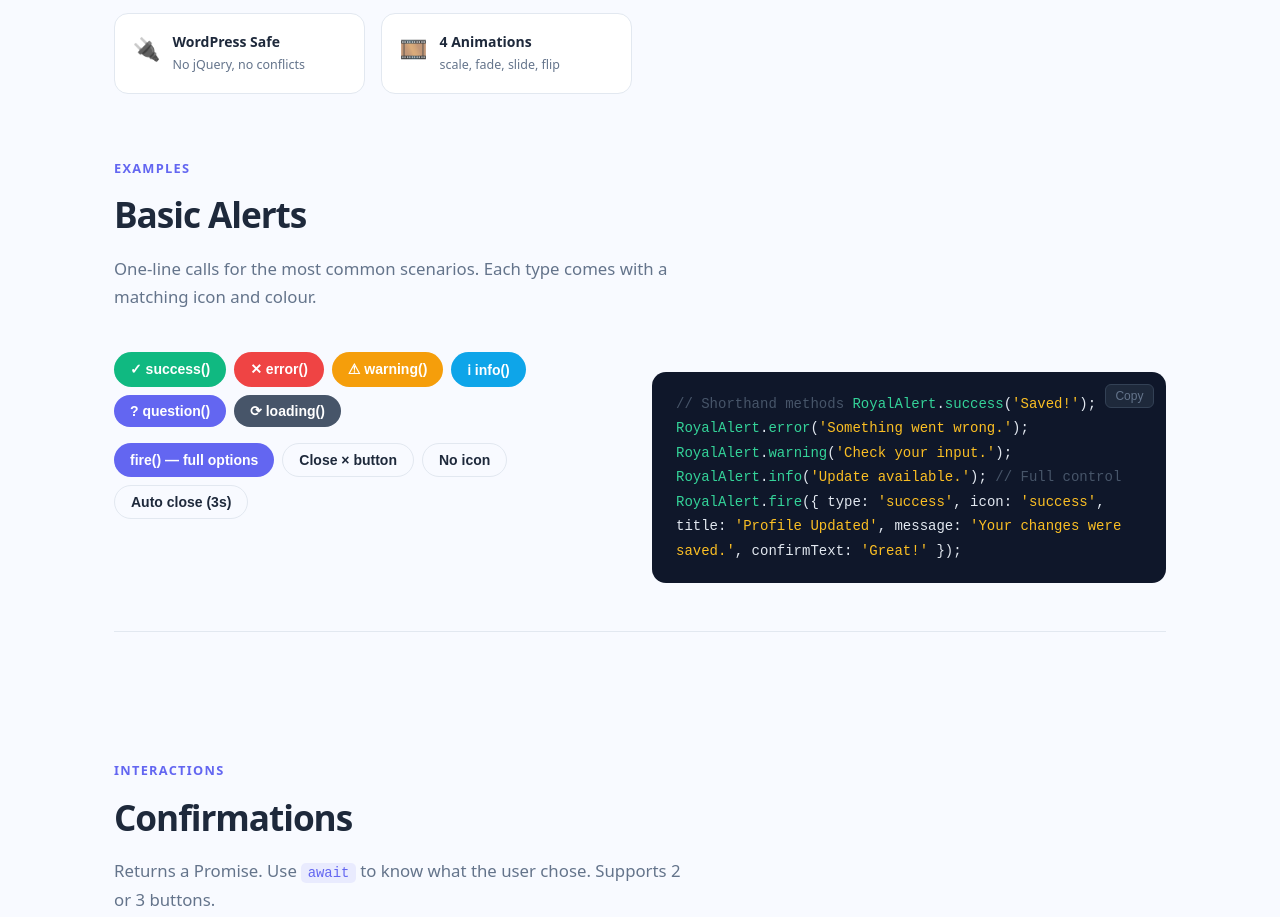
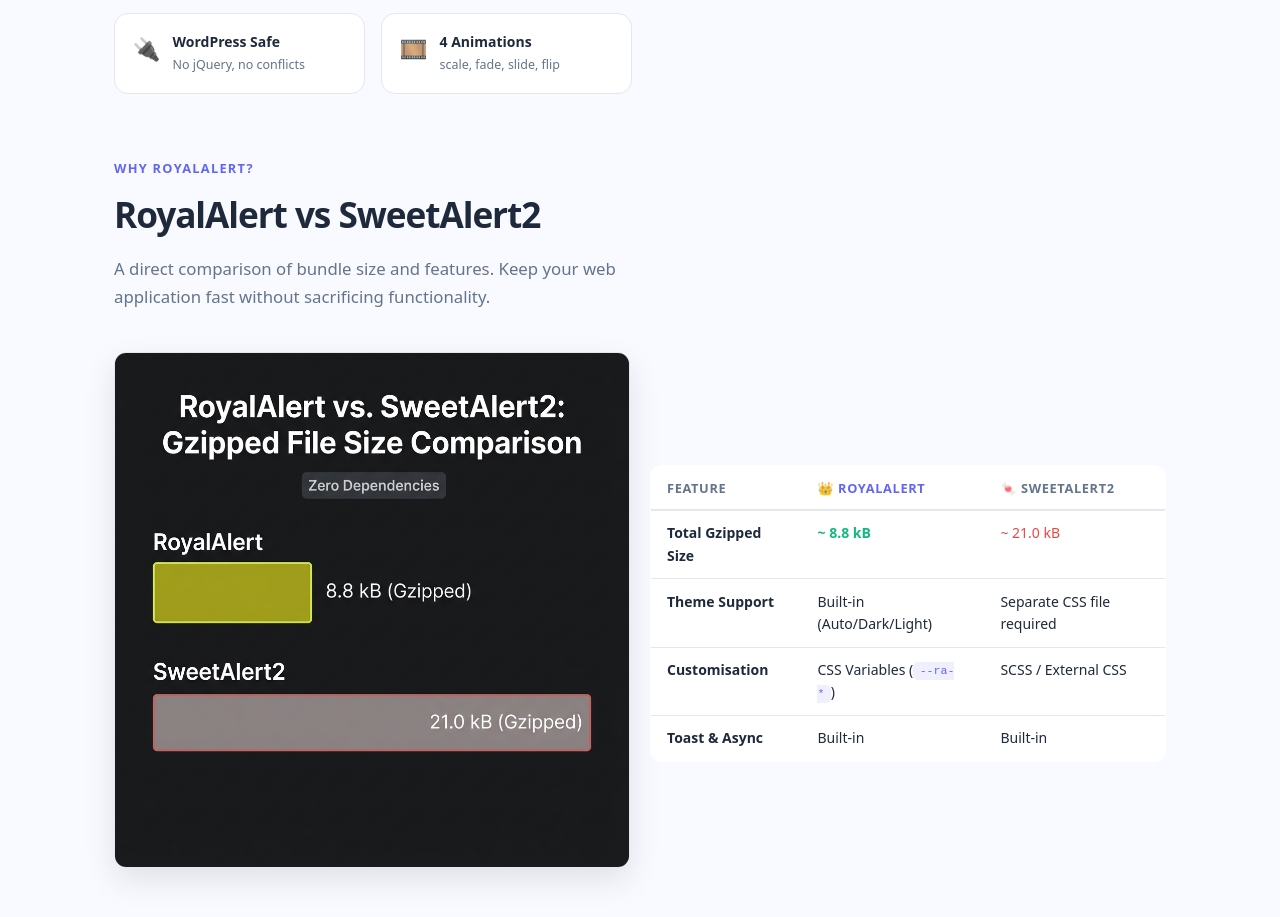
Before and after one commit to Royal-Technologies/RoyalAlert, a website built with Vite: page demo/index.html in a window 1280 px wide. Shown: the part 1200-2117 px from the top of the page. Built offline with nearby package versions, Linux system fonts and the light colour scheme.

Commit message:
feat: add size comparison chart and table to demo and README

```diff
--- a/demo/index.html
+++ b/demo/index.html
@@ -541,6 +541,52 @@
     </div>
 </div>
 
+<!-- ══ COMPARISON ═════════════════════════════════════════ -->
+<section class="section" id="comparison">
+    <div class="section-label">Why RoyalAlert?</div>
+    <h2 class="section-title">RoyalAlert vs SweetAlert2</h2>
+    <p class="section-desc">A direct comparison of bundle size and features. Keep your web application fast without sacrificing functionality.</p>
+
+    <div class="grid-2" style="align-items: center; margin-bottom: 2rem;">
+        <div>
+            <img src="../assets/size-comparison.jpg" alt="Size Comparison" style="width:100%; border-radius:12px; border:1px solid var(--c-border); box-shadow: 0 12px 32px rgba(0,0,0,.1);">
+        </div>
+        <div>
+            <table class="config-table" style="background:var(--c-card); border-radius:12px; overflow:hidden; border:1px solid var(--c-border);">
+                <thead>
+                    <tr>
+                        <th>Feature</th>
+                        <th style="color:var(--c-primary)">👑 RoyalAlert</th>
+                        <th>🍬 SweetAlert2</th>
+                    </tr>
+                </thead>
+                <tbody>
+                    <tr>
+                        <td><strong>Total Gzipped Size</strong></td>
+                        <td style="color:#10b981; font-weight:700">~ 8.8 kB</td>
+                        <td style="color:#ef4444">~ 21.0 kB</td>
+                    </tr>
+                    <tr>
+                        <td><strong>Theme Support</strong></td>
+                        <td>Built-in (Auto/Dark/Light)</td>
+                        <td>Separate CSS file required</td>
+                    </tr>
+                    <tr>
+                        <td><strong>Customisation</strong></td>
+                        <td>CSS Variables (<code>--ra-*</code>)</td>
+                        <td>SCSS / External CSS</td>
+                    </tr>
+                    <tr>
+                        <td><strong>Toast & Async</strong></td>
+                        <td>Built-in</td>
+                        <td>Built-in</td>
+                    </tr>
+                </tbody>
+            </table>
+        </div>
+    </div>
+</section>
+
 <!-- ══ BASIC EXAMPLES ══════════════════════════════════════ -->
 <section class="section" id="examples">
     <div class="section-label">Examples</div>
```
Also changed, not shown: README.md, assets/size-comparison.jpg (added).
